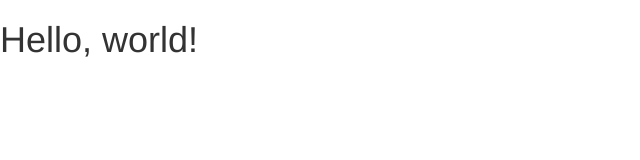
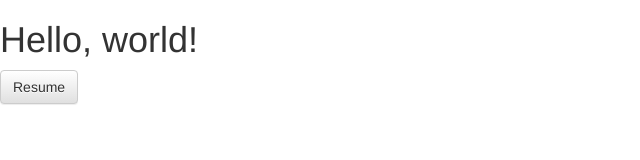
Before and after one commit to jerrydeleon/jerrydeleon.github.io, a plain HTML site: page index.html in a window 1280 px wide. Shown: the whole page, without its empty margins (0-640 px from the left). Drawn offline with nearby package versions, Linux system fonts and the light colour scheme.

Commit message:
Update index.html

```diff
--- a/index.html
+++ b/index.html
@@ -11,6 +11,7 @@
 </head>
 <body>
     <h1>Hello, world!</h1>
+    <button type="button" class="btn btn-default">Resume</button>
     <script src="https://ajax.googleapis.com/ajax/libs/jquery/1.12.4/jquery.min.js"></script>
     <script src="https://maxcdn.bootstrapcdn.com/bootstrap/3.3.7/js/bootstrap.min.js" integrity="sha384-Tc5IQib027qvyjSMfHjOMaLkfuWVxZxUPnCJA7l2mCWNIpG9mGCD8wGNIcPD7Txa" crossorigin="anonymous"></script>
 </body>
```
